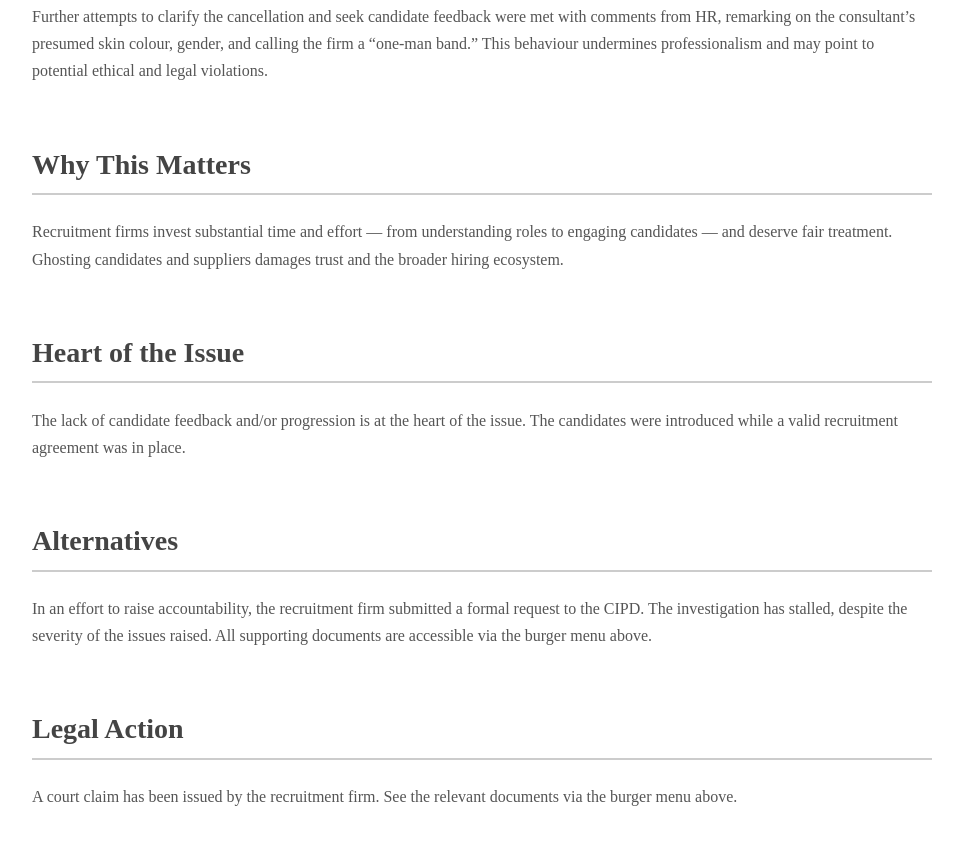
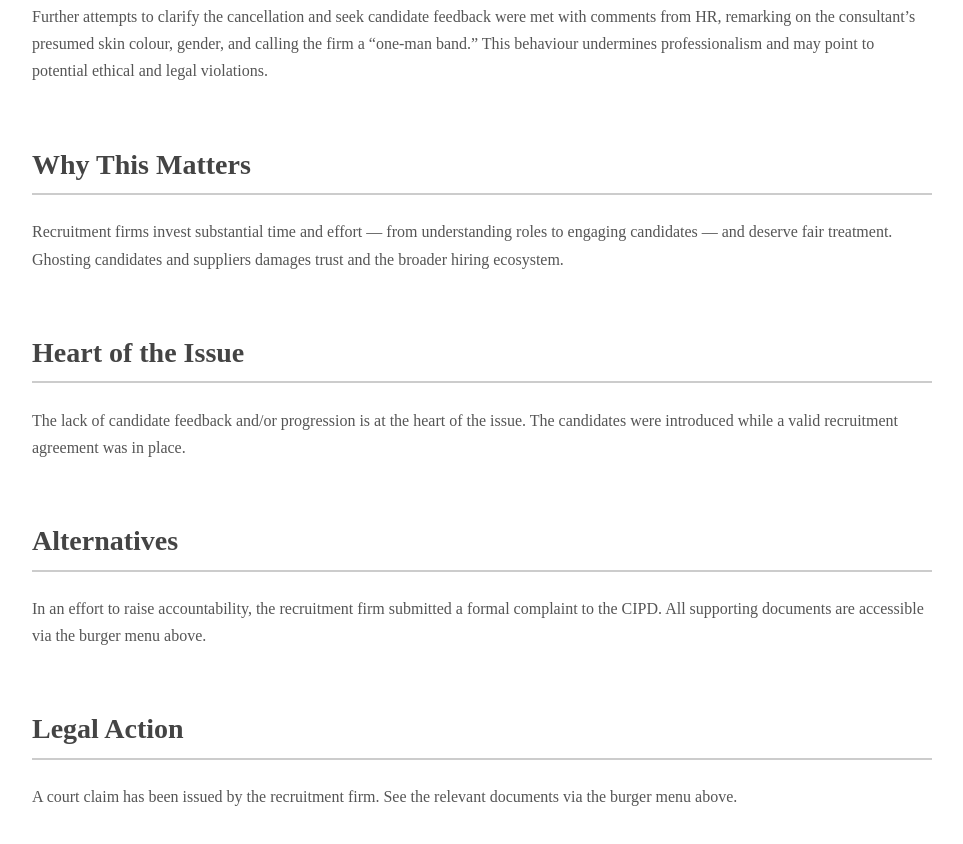
Before and after one commit to iamjtobin/legal, a plain HTML site: page index.html in a window 1280 px wide. Shown: the part 1862-2706 px from the top of the page, without its empty margins (158-1121 px from the left). Drawn offline with Linux system fonts and the light colour scheme.

Commit message:
Update index.html

```diff
--- a/index.html
+++ b/index.html
@@ -195,7 +195,7 @@ Notably, one of the candidates introduced by the headhunting firm was suitable f
       <p>The lack of candidate feedback and/or progression is at the heart of the issue. The candidates were introduced while a valid recruitment agreement was in place.</p>
 
       <h2>Alternatives</h2>
-      <p>In an effort to raise accountability, the recruitment firm submitted a formal request to the CIPD. The investigation has stalled, despite the severity of the issues raised. All supporting documents are accessible via the burger menu above.</p>
+      <p>In an effort to raise accountability, the recruitment firm submitted a formal complaint to the CIPD. All supporting documents are accessible via the burger menu above.</p>
 
       <h2>Legal Action</h2>
       <p>A court claim has been issued by the recruitment firm. See the relevant documents via the burger menu above.</p>
```
